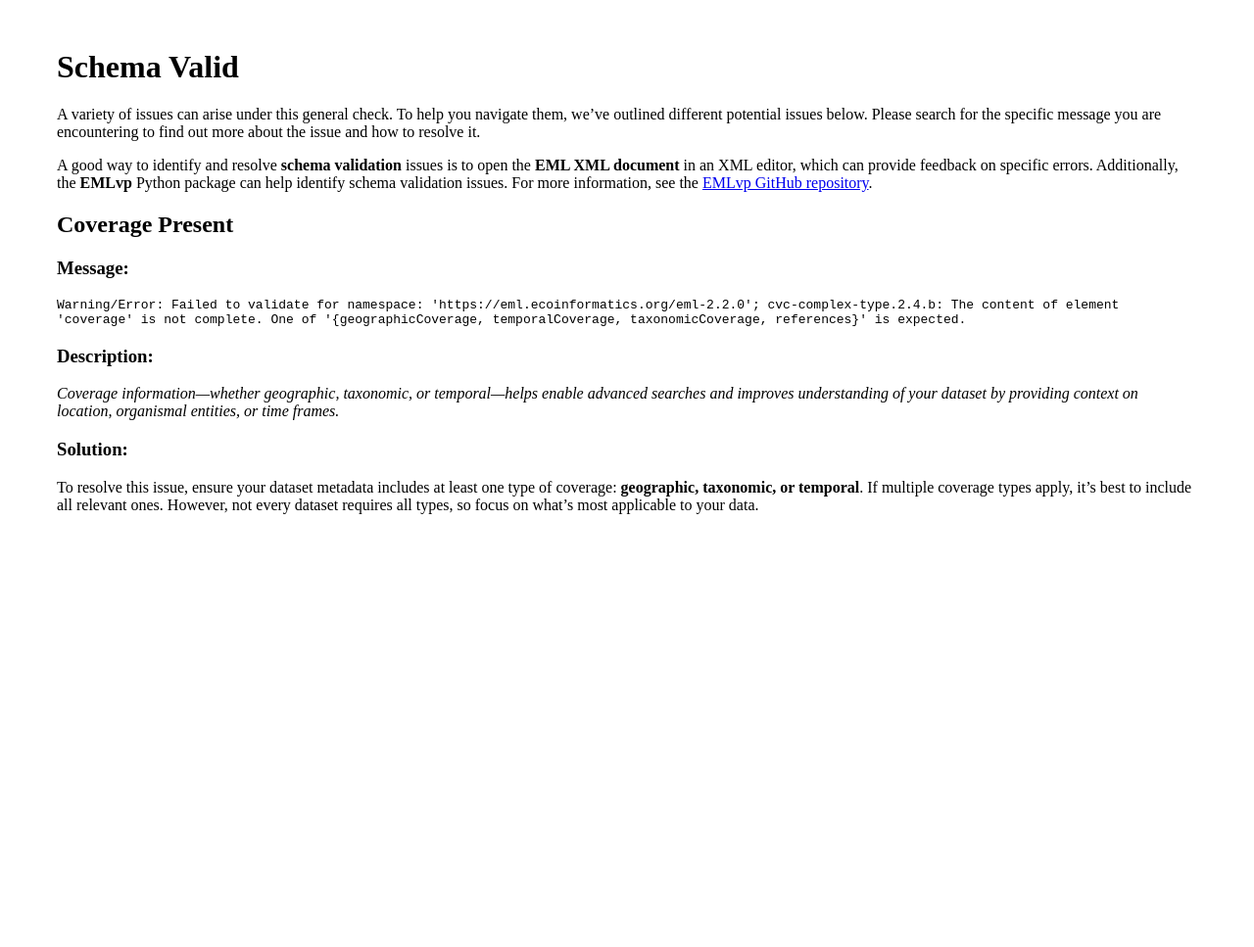
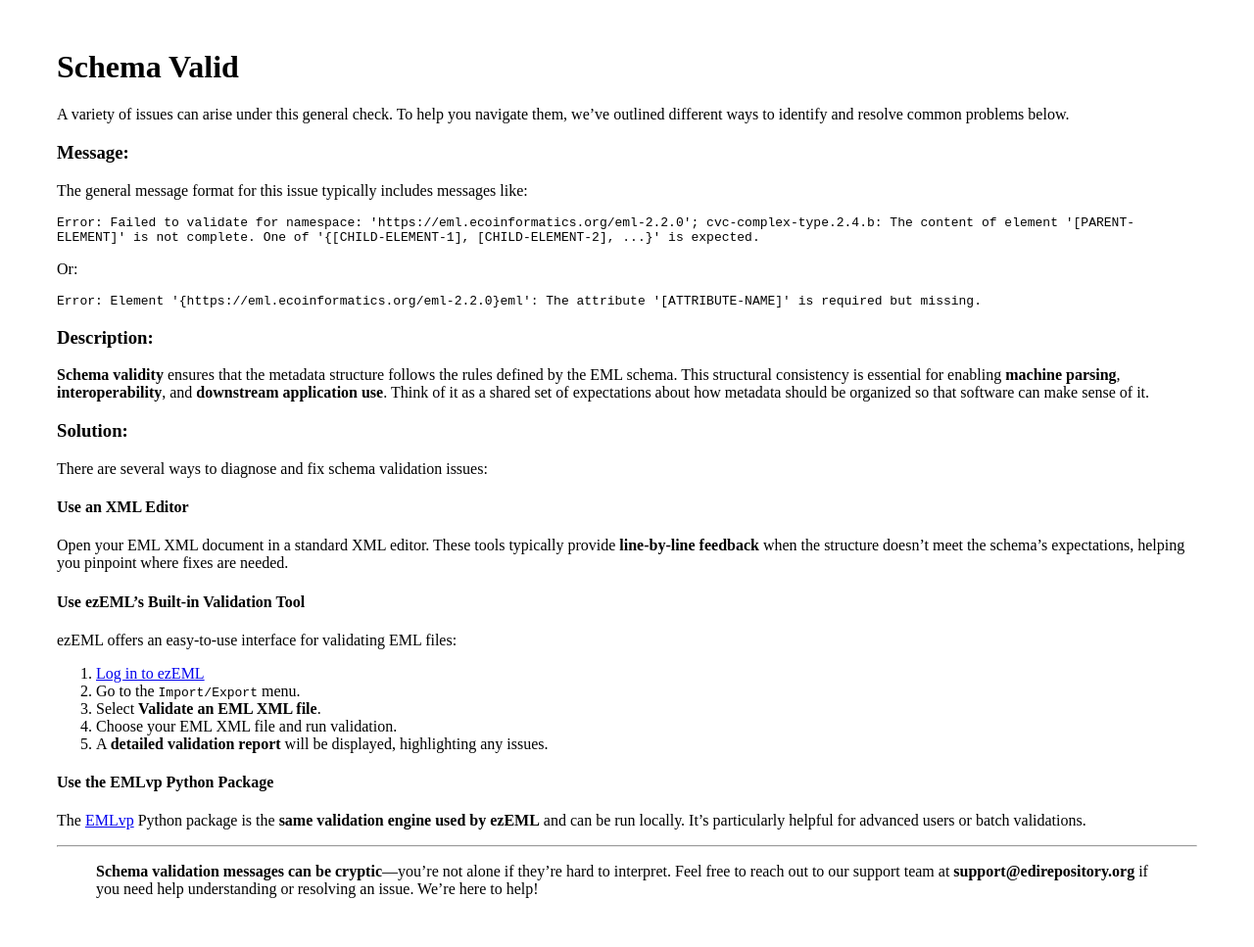
Before and after one commit to EDIorg/quality-check-solutions, a Jekyll site: the page built from solutions/ECC/schemaValid.md, in a window 1280 px wide. Shown: the whole page at 98% size. Built offline with Jekyll 4.4.1, drawn with Linux system fonts in a browser that asks for light colours; our own code applies the rules of GitHub Pages for plain Markdown files; before the commit the page ends 900 px from its top, so only the background shows below that.

Commit message:
Update solution for ECC schemaValid issue
Update the solution for the ECC schemaValid issue to provide general
diagnostic guidelines. This empowers users to handle the myriad of
underlying issues, rather than providing a limited subset of possible
error messages.

````diff
--- a/solutions/ECC/schemaValid.md
+++ b/solutions/ECC/schemaValid.md
@@ -1,21 +1,44 @@
 # Schema Valid
 
-A variety of issues can arise under this general check. To help you navigate them, we’ve outlined different potential issues below. Please search for the specific message you are encountering to find out more about the issue and how to resolve it.
-
-A good way to identify and resolve **schema validation** issues is to open the **EML XML document** in an XML editor, which can provide feedback on specific errors. Additionally, the **EMLvp** Python package can help identify schema validation issues. For more information, see the [EMLvp GitHub repository](https://github.com/PASTAplus/EMLvp).
-
-## Coverage Present
+A variety of issues can arise under this general check. To help you navigate them, we’ve outlined different ways to identify and resolve common problems below.
 
 ### Message:
 
+The general message format for this issue typically includes messages like:
+
 ```
-Warning/Error: Failed to validate for namespace: 'https://eml.ecoinformatics.org/eml-2.2.0'; cvc-complex-type.2.4.b: The content of element 'coverage' is not complete. One of '{geographicCoverage, temporalCoverage, taxonomicCoverage, references}' is expected.
+Error: Failed to validate for namespace: 'https://eml.ecoinformatics.org/eml-2.2.0'; cvc-complex-type.2.4.b: The content of element '[PARENT-ELEMENT]' is not complete. One of '{[CHILD-ELEMENT-1], [CHILD-ELEMENT-2], ...}' is expected.
 ```
+
+Or:
+
+```
+Error: Element '{https://eml.ecoinformatics.org/eml-2.2.0}eml': The attribute '[ATTRIBUTE-NAME]' is required but missing.
+```
+
 
 ### Description:
 
-_Coverage information—whether geographic, taxonomic, or temporal—helps enable advanced searches and improves understanding of your dataset by providing context on location, organismal entities, or time frames._
+**Schema validity** ensures that the metadata structure follows the rules defined by the EML schema. This structural consistency is essential for enabling **machine parsing**, **interoperability**, and **downstream application use**. Think of it as a shared set of expectations about how metadata should be organized so that software can make sense of it.
 
 ### Solution:
 
-To resolve this issue, ensure your dataset metadata includes at least one type of coverage: **geographic, taxonomic, or temporal**. If multiple coverage types apply, it’s best to include all relevant ones. However, not every dataset requires all types, so focus on what’s most applicable to your data.
+There are several ways to diagnose and fix schema validation issues:
+
+#### Use an XML Editor
+Open your EML XML document in a standard XML editor. These tools typically provide **line-by-line feedback** when the structure doesn’t meet the schema’s expectations, helping you pinpoint where fixes are needed.
+
+#### Use ezEML’s Built-in Validation Tool
+ezEML offers an easy-to-use interface for validating EML files:
+1. [Log in to ezEML](https://ezeml.edirepository.org/)
+2. Go to the `Import/Export` menu.
+3. Select **Validate an EML XML file**.
+4. Choose your EML XML file and run validation.
+5. A **detailed validation report** will be displayed, highlighting any issues.
+
+#### Use the EMLvp Python Package
+The [EMLvp](https://github.com/PASTAplus/EMLvp) Python package is the **same validation engine used by ezEML** and can be run locally. It’s particularly helpful for advanced users or batch validations.
+
+---
+
+> **Schema validation messages can be cryptic**—you’re not alone if they’re hard to interpret. Feel free to reach out to our support team at **support@edirepository.org** if you need help understanding or resolving an issue. We’re here to help!
````
